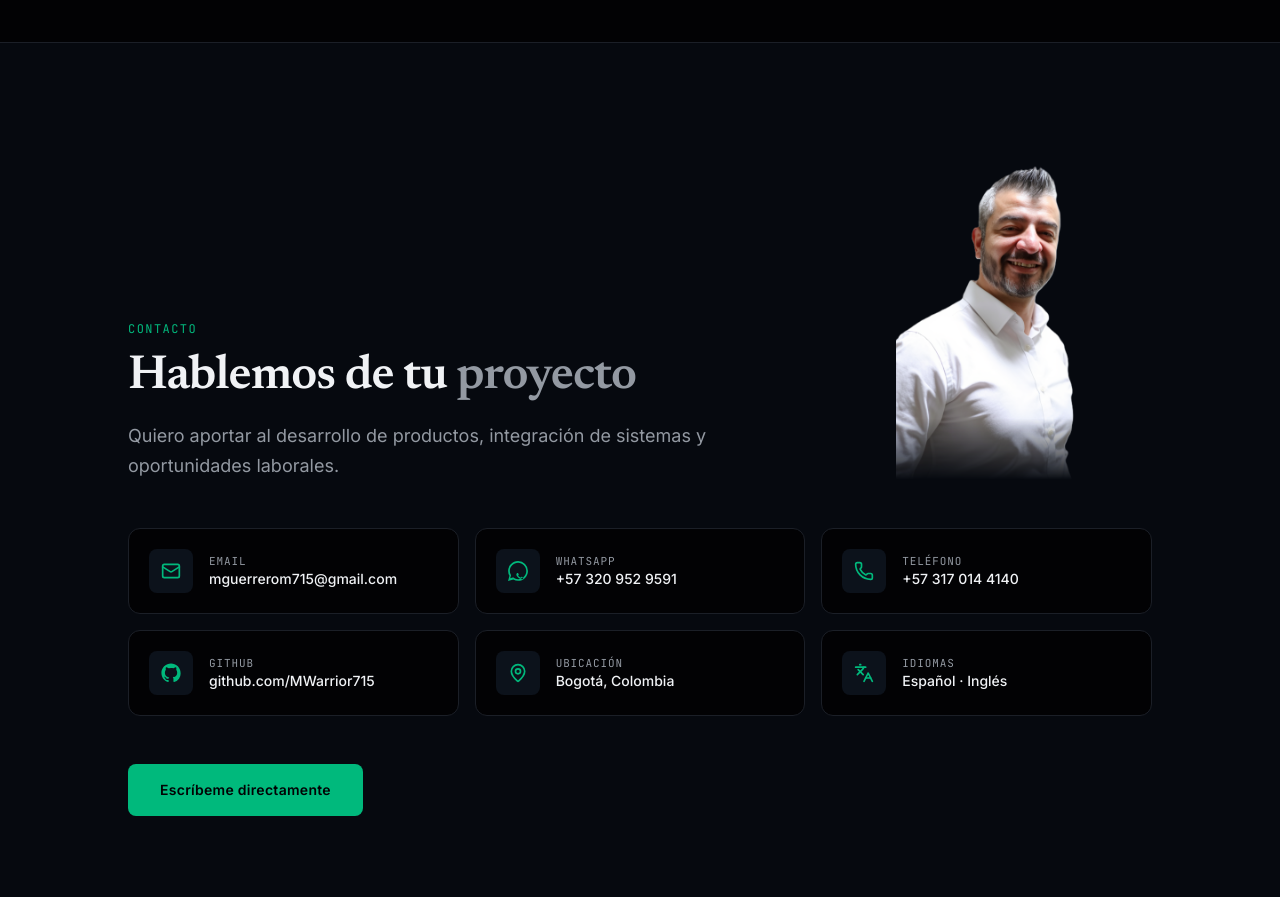
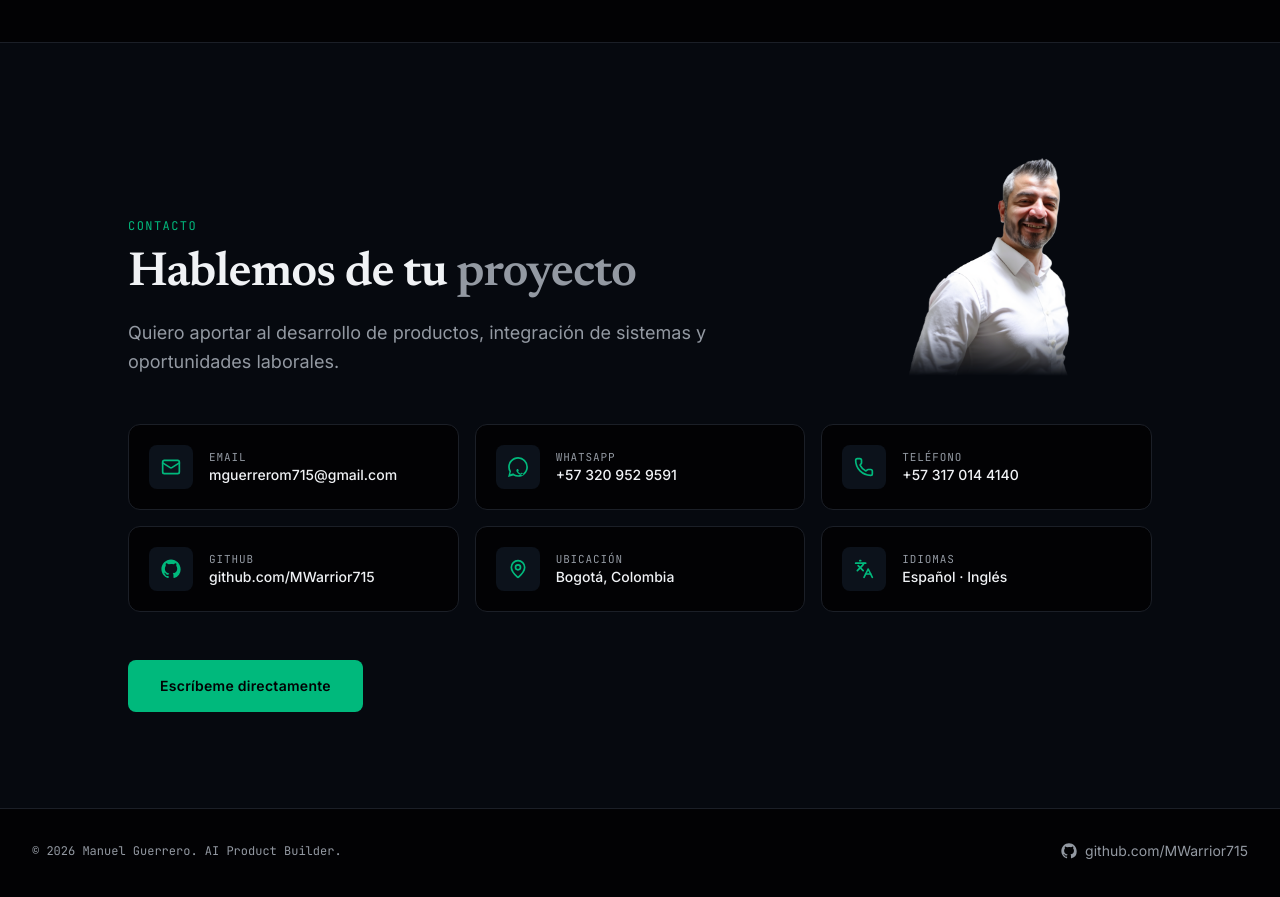
Before and after one commit to MWarrior715/portfolio-agentic, a React (Vite) app: page / in a window 1280 px wide. Shown: the part 5940-6837 px from the top of the page. Built offline with nearby package versions, Linux system fonts and the light colour scheme.

Commit message:
fix(contact): widen portrait to show full arm
Swap to the wider cutout (768x713) so the left arm is fully in frame.

Co-Authored-By: Claude Code <noreply@anthropic.com>

```diff
--- a/src/components/sections/Contact.tsx
+++ b/src/components/sections/Contact.tsx
@@ -52,8 +52,8 @@ export function Contact() {
             variants={scaleIn}
             src={contactPortrait}
             alt={t.contact.portraitAlt}
-            width={576}
-            height={768}
+            width={768}
+            height={713}
             loading="lazy"
             decoding="async"
             className="mx-auto w-44 max-w-full object-contain object-bottom [mask-image:linear-gradient(to_bottom,black_82%,transparent)] sm:w-52 lg:w-64"
```
Also changed, not shown: src/assets/contact-portrait.png.
